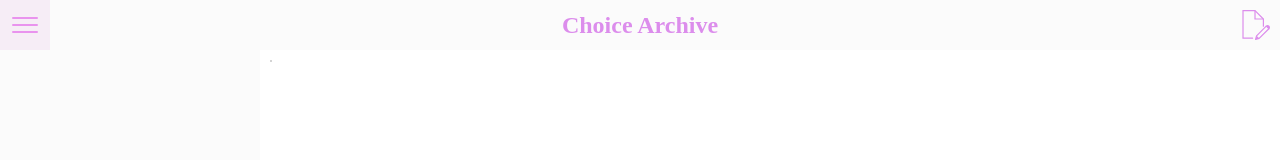
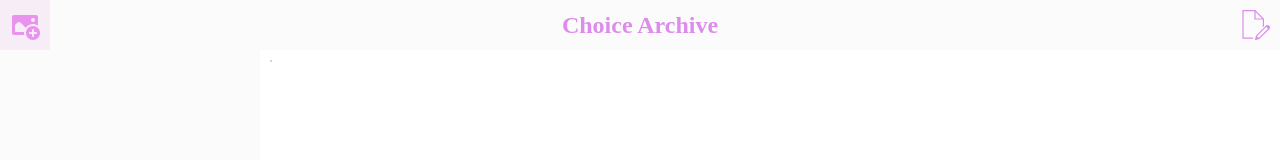
Before and after one commit to joshuashoemaker/openArchive, a React (Create React App) app: page / in a window 1280 px wide. Shown: the top 160 px of the page. Built offline with nearby package versions, Linux system fonts and the light colour scheme; a web font is replaced by a local one.

Commit message:
🎁 feat: add image from top nav icon

```diff
--- a/src/Views/TopNavigation/TopNavigation.tsx
+++ b/src/Views/TopNavigation/TopNavigation.tsx
@@ -1,20 +1,20 @@
 import React, { Component } from 'react'
 import './TopNavigation.css'
 
-import menuIcon from '../../media/icons/barMenu.svg'
+import menuIcon from '../../media/icons/addImageIcon.svg'
 import textViewIcon from '../../media/icons/editFileicon.svg'
 
 class TopNavigation extends Component {
-  toggleMenuEvent: Event
+  toggleAddFile: Event
   toggleTextEditorOpenEvent: Event
   constructor () {
     super({})
-    this.toggleMenuEvent = new Event('toggleMenu')
+    this.toggleAddFile = new Event('toggleAddFile')
     this.toggleTextEditorOpenEvent = new Event('toggleTextEditor')
   }
 
-  handleMenuIconClick = () => {
-    document.dispatchEvent(this.toggleMenuEvent)
+  handleAddFileIconClick = () => {
+    document.dispatchEvent(this.toggleAddFile)
   }
 
   handleTextEditorIconClick = () => {
@@ -24,7 +24,7 @@ class TopNavigation extends Component {
   render = () => {
     return (
       <nav className="TopNavigation">
-        <img id='mainNavIcon' className='menuIcon' src={menuIcon} alt='menu icon' onClick={this.handleMenuIconClick} />
+        <img id='mainNavIcon' className='menuIcon' src={menuIcon} alt='menu icon' onClick={this.handleAddFileIconClick} />
         <h1 id='navigationAppName' className='brandColor'>Choice Archive</h1>
         <img id='mainNavIcon' className='menuIcon' src={textViewIcon} alt='view text icon' onClick={this.handleTextEditorIconClick} />
       </nav>
```
Also changed, not shown: src/media/icons/addImageIcon.svg.
